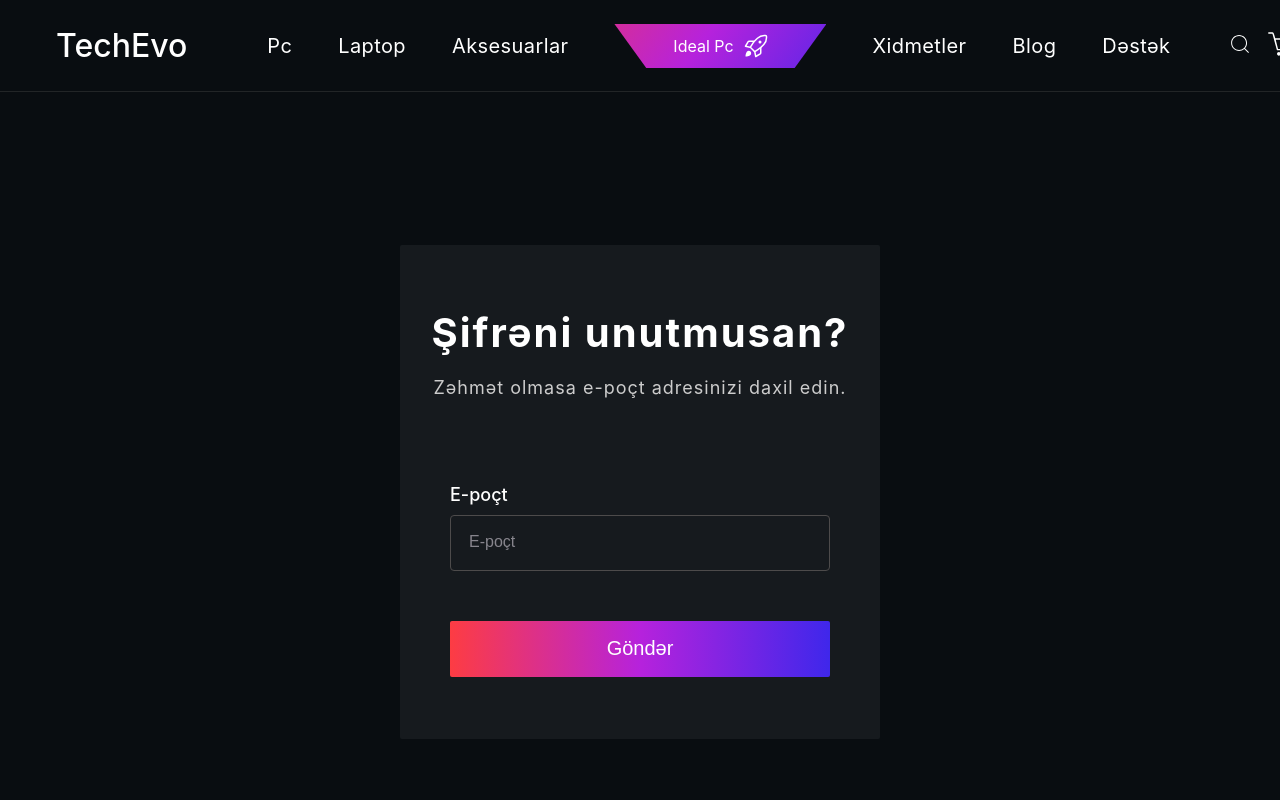
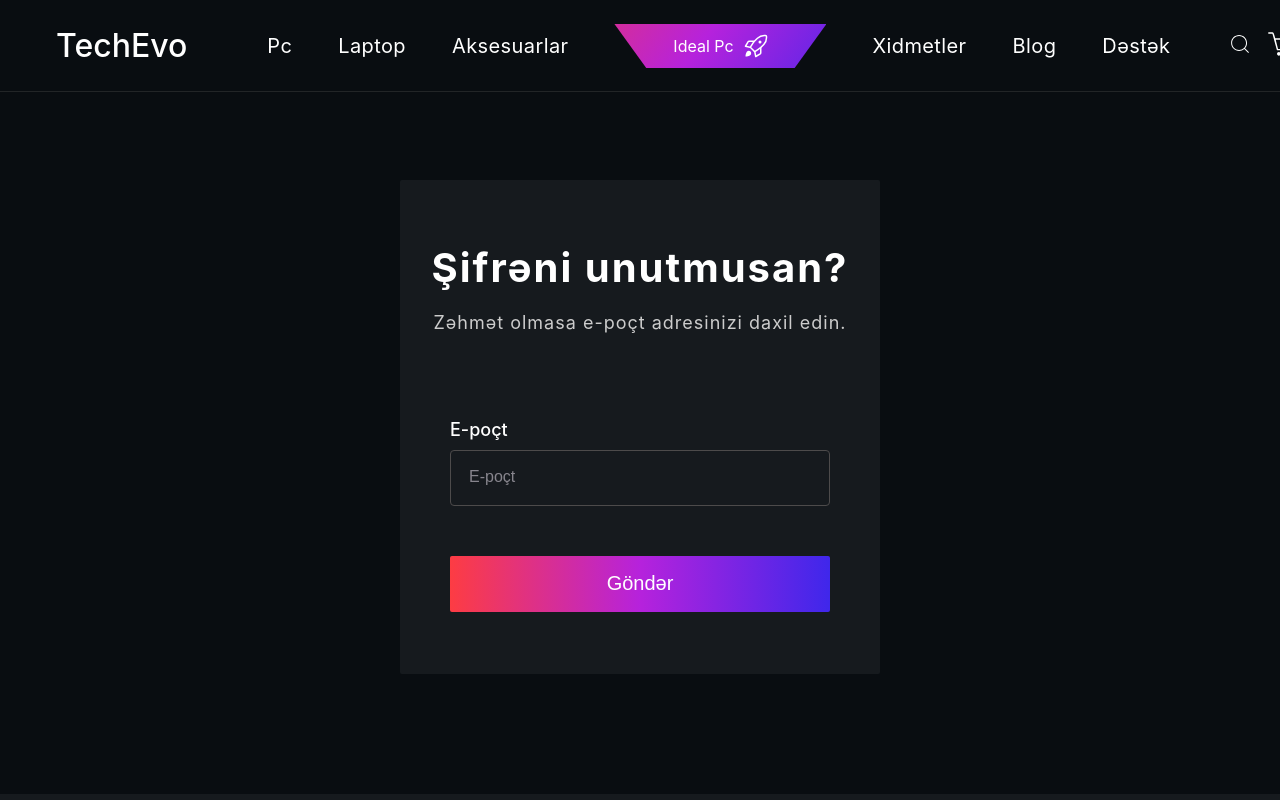
Before and after one commit to nigaraliyevas/TechEvo, a React (Vite) app: page /forget in a window 1280 px wide. Shown: the top 800 px of the page. Built offline with nearby package versions, Linux system fonts and the light colour scheme; a web font is replaced by a local one.

Commit message:
fixed style issues

```diff
--- a/src/Pages/EnterPasswordPage/EnterPasswordPage.scss
+++ b/src/Pages/EnterPasswordPage/EnterPasswordPage.scss
@@ -4,16 +4,17 @@
   display: flex;
   justify-content: center;
   align-items: center;
-  background-color: variables.$bgColor;
-  margin-top: 88px;
 
   .container {
+    background-color: variables.$bgColor;
     width: 100%;
     max-width: 1300px;
     padding: 0 20px;
     display: flex;
     justify-content: center;
     align-items: center;
+    padding-top: 88px;
+    padding-bottom: 120px;
   }
   .password-reset-box {
     background-color: #161a1e;
--- a/src/Pages/PasswordResetPage/PasswordReset.jsx
+++ b/src/Pages/PasswordResetPage/PasswordReset.jsx
@@ -1,4 +1,4 @@
-import "./PasswordReset.scss";
+import"./PasswordReset.scss";
 import "../../../public/assets/common/base.scss";
 import Button from "../../components/Button/Button";
 import Input from "../../components/Input/Input";
--- a/src/Pages/PasswordResetPage/PasswordReset.scss
+++ b/src/Pages/PasswordResetPage/PasswordReset.scss
@@ -4,10 +4,10 @@
   display: flex;
   justify-content: center;
   align-items: center;
-  background-color: variables.$bgColor;
-  margin-top: 88px;
 
   .container {
+    padding-top: 88px;
+    background-color: variables.$bgColor;
     width: 100%;
     max-width: 1300px;
     padding: 0 20px;
--- a/src/Pages/RegisterPage/RegisterPage.module.css
+++ b/src/Pages/RegisterPage/RegisterPage.module.css
@@ -12,6 +12,7 @@ body {
   max-width: 1300px;
   margin: 0 auto;
   padding: 68px 0 120px;
+  background-color: #090d11;
 }
 
 .innerCont {
--- a/src/pages/ForgetPasswordPage/ForgetPassPage.jsx
+++ b/src/pages/ForgetPasswordPage/ForgetPassPage.jsx
@@ -5,6 +5,7 @@ function ForgetPassPage() {
         <>
 
             <section className={styles.ForgetPass}>
+                <div className={styles.forgetPassword_container}>
                 <div className={styles.ForgetPassContainer}>
                     <div className={styles.ForgetPassContainerUp}>
                         <h1>
@@ -27,6 +28,7 @@ function ForgetPassPage() {
 
                     </div>
                 </div>
+                </div>
             </section>
 
         </>
--- a/src/pages/ForgetPasswordPage/ForgetPassPage.module.scss
+++ b/src/pages/ForgetPasswordPage/ForgetPassPage.module.scss
@@ -1,13 +1,19 @@
 @use "/public/assets/variables/variables" as variable;
 
 .ForgetPass {
-  background-color: #090d11;
   width: 100%;
-  height: 100vh;
   display: flex;
   justify-content: center;
   align-items: center;
   font-family: "SF Pro Display", -apple-system, BlinkMacSystemFont, "Segoe UI", Roboto, "Helvetica Neue", Arial, sans-serif;
+}
+.forgetPassword_container {
+  background-color: variable.$bgColor;
+  max-width: 1300px;
+  width: 100%;
+  margin: 0 auto;
+  padding-top: 88px;
+  padding-bottom: 120px;
 }
 .ForgetPassContainer {
   background-color: #161a1e;
@@ -20,6 +26,7 @@
   justify-content: center;
   padding: 64px 0;
   gap: 86px;
+  margin: 0 auto;
 }
 .ForgetPassContainerUp {
   display: flex;
--- a/src/pages/RegisterPage/RegisterPage.module.scss
+++ b/src/pages/RegisterPage/RegisterPage.module.scss
@@ -10,6 +10,7 @@ body {
   max-width: 1300px;
   margin: 0 auto;
   padding: 68px 0 120px;
+  background-color: #090d11;
 }
 
 .innerCont {
--- a/src/pages/WelcomeRegisterPage/WelcomeRegisterPage.jsx
+++ b/src/pages/WelcomeRegisterPage/WelcomeRegisterPage.jsx
@@ -1,4 +1,4 @@
-import{ useState } from "react";
+import { useState } from "react";
 import styles from "./WelcomeRegisterPage.module.scss";
 import "../../components/css/Button.scss";
 import eyeIcon from "../../../public/assets/images/Welcome/Faeye.png";
@@ -23,7 +23,7 @@ const WelcomeRegisterPage = () => {
   };
   return (
     <>
-      <div className="container">
+      <div className={styles.container}>
         <div className={styles.welcomeBox}>
           <div className={styles.welcomeBox_container}>
             <div className={styles.welcomeBox_container_head}>
--- a/src/pages/WelcomeRegisterPage/WelcomeRegisterPage.module.scss
+++ b/src/pages/WelcomeRegisterPage/WelcomeRegisterPage.module.scss
@@ -7,6 +7,9 @@
 .container {
   max-width: 1300px;
   margin: 0 auto;
+  background-color: #090d11;
+  padding-top: 88px;
+  padding-bottom: 120px;
 }
 body {
   background-color: #090c11;
@@ -16,7 +19,8 @@ body {
   max-width: 480px;
   height: 614px;
   background-color: #161a1e;
-  margin: 68px auto;
+  margin: 0 auto;
+
   border-radius: 8px;
 }
 .welcomeBox_container {
```
Also changed, not shown: 1 other file (tests, documents, lock files or other folders).
